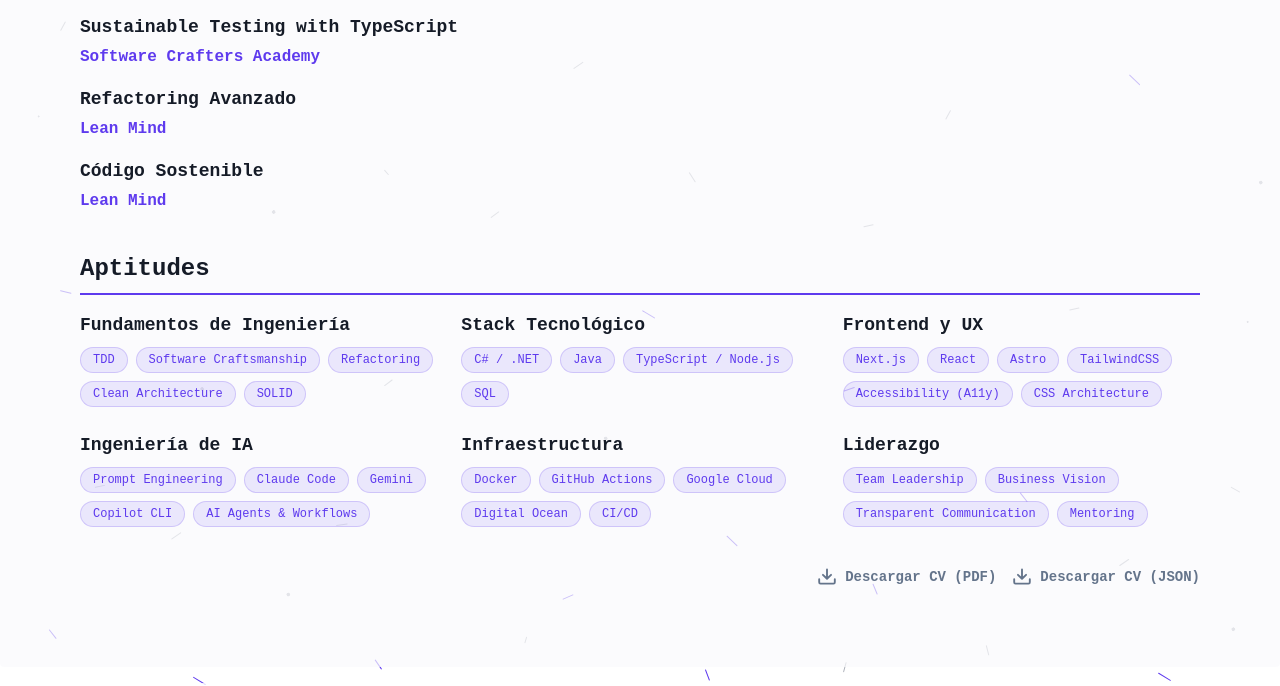
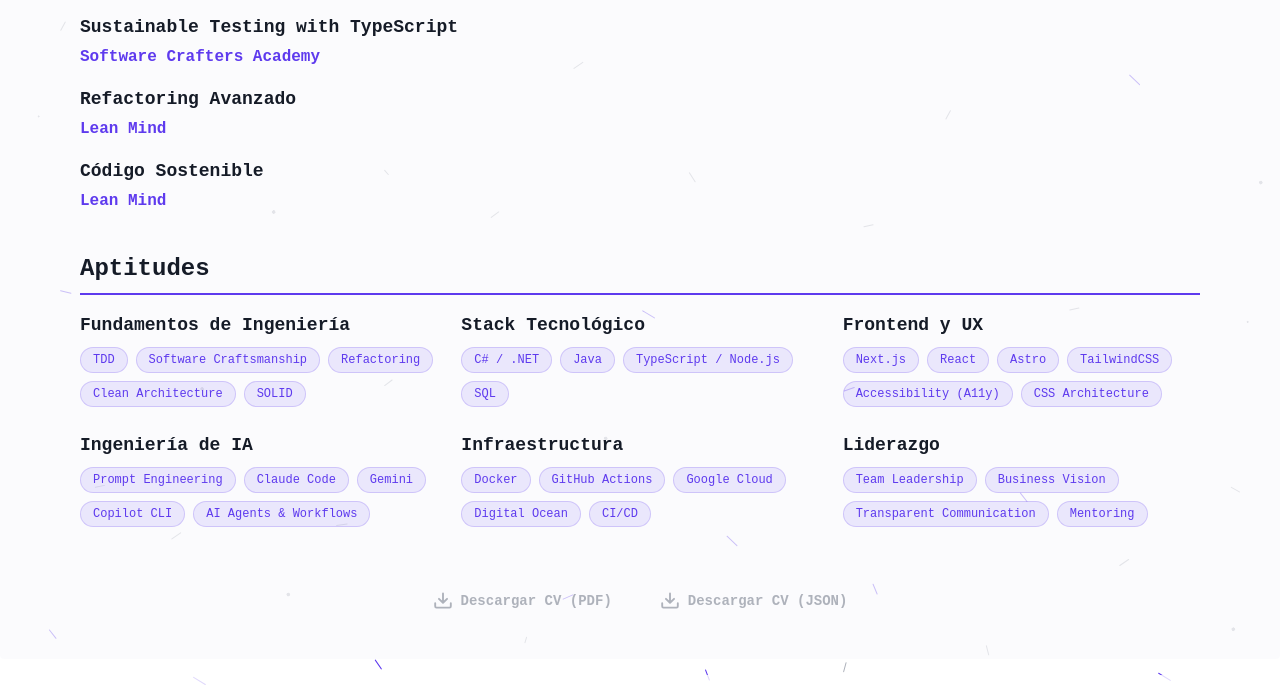
Before and after one commit to aitorevi/aitorevi-blog, an Astro site: page /cv in a window 1280 px wide. Shown: the part 1701-2387 px from the top of the page. Built offline with nearby package versions, Linux system fonts and the light colour scheme; Astro itself is replaced by a stand-in of ours.

Commit message:
style: mejorar el diseño de descarga de CV y ajustar el espaciado en las secciones

```diff
--- a/src/components/cv/CvPdfDownload.astro
+++ b/src/components/cv/CvPdfDownload.astro
@@ -10,11 +10,11 @@ interface Props {
 const { pdfPath, jsonPath, label } = Astro.props;
 ---
 
-<div class="flex justify-end gap-4 mt-6">
+<div class="flex justify-center gap-12 mt-16">
   <a
     href={pdfPath}
     download
-    class="flex items-center gap-2 text-slate-500 dark:text-slate-400 hover:text-secondary transition ease-linear duration-150 text-sm font-bold"
+    class="flex items-center gap-2 text-quaternary hover:text-secondary transition ease-linear duration-150 text-sm font-bold"
   >
     <Icon name="download" class="w-5 h-5" />
     <span>{label} (PDF)</span>
@@ -22,7 +22,7 @@ const { pdfPath, jsonPath, label } = Astro.props;
   <a
     href={jsonPath}
     download
-    class="flex items-center gap-2 text-slate-500 dark:text-slate-400 hover:text-secondary transition ease-linear duration-150 text-sm font-bold"
+    class="flex items-center gap-2 text-quaternary hover:text-secondary transition ease-linear duration-150 text-sm font-bold"
   >
     <Icon name="download" class="w-5 h-5" />
     <span>{label} (JSON)</span>
--- a/src/pages/cv/index.astro
+++ b/src/pages/cv/index.astro
@@ -21,7 +21,7 @@ const jsonPath = getJsonPath(lang);
   lang={lang}
   description={data.labels.pageDescription}
 >
-  <section class="mx-auto max-w-screen-xl bg-grayLight bg-opacity-70 dark:bg-[#1a1f2e] dark:bg-opacity-70 mt-16 md:mt-24 mb-2 md:mb-4 p-6 sm:p-7 md:p-8 lg:p-20 rounded font-ibm">
+  <section class="mx-auto max-w-screen-xl bg-grayLight bg-opacity-70 dark:bg-[#1a1f2e] dark:bg-opacity-70 mt-16 md:mt-24 mb-2 md:mb-4 p-6 sm:p-7 md:p-8 lg:p-20 pb-8 sm:pb-10 md:pb-12 lg:pb-12 rounded font-ibm">
     <CvHeader contact={data.contact} />
     <CvProfile label={data.labels.profile} summary={data.summary} />
     <CvExperience label={data.labels.experience} entries={data.experience} />
--- a/src/pages/en/cv/index.astro
+++ b/src/pages/en/cv/index.astro
@@ -21,7 +21,7 @@ const jsonPath = getJsonPath(lang);
   lang={lang}
   description={data.labels.pageDescription}
 >
-  <section class="mx-auto max-w-screen-xl bg-grayLight bg-opacity-70 dark:bg-[#1a1f2e] dark:bg-opacity-70 mt-16 md:mt-24 mb-2 md:mb-4 p-6 sm:p-7 md:p-8 lg:p-20 rounded font-ibm">
+  <section class="mx-auto max-w-screen-xl bg-grayLight bg-opacity-70 dark:bg-[#1a1f2e] dark:bg-opacity-70 mt-16 md:mt-24 mb-2 md:mb-4 p-6 sm:p-7 md:p-8 lg:p-20 pb-8 sm:pb-10 md:pb-12 lg:pb-12 rounded font-ibm">
     <CvHeader contact={data.contact} />
     <CvProfile label={data.labels.profile} summary={data.summary} />
     <CvExperience label={data.labels.experience} entries={data.experience} />
```
